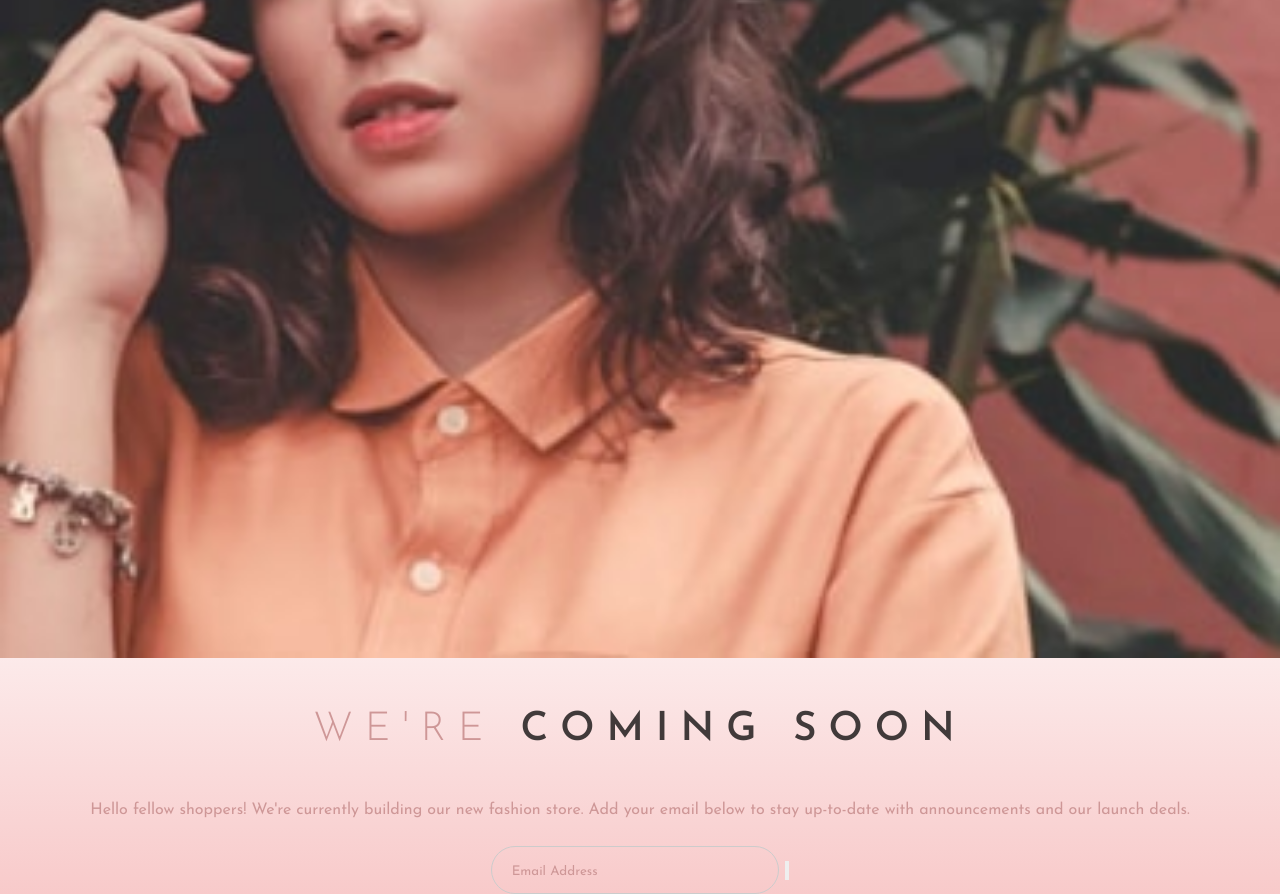
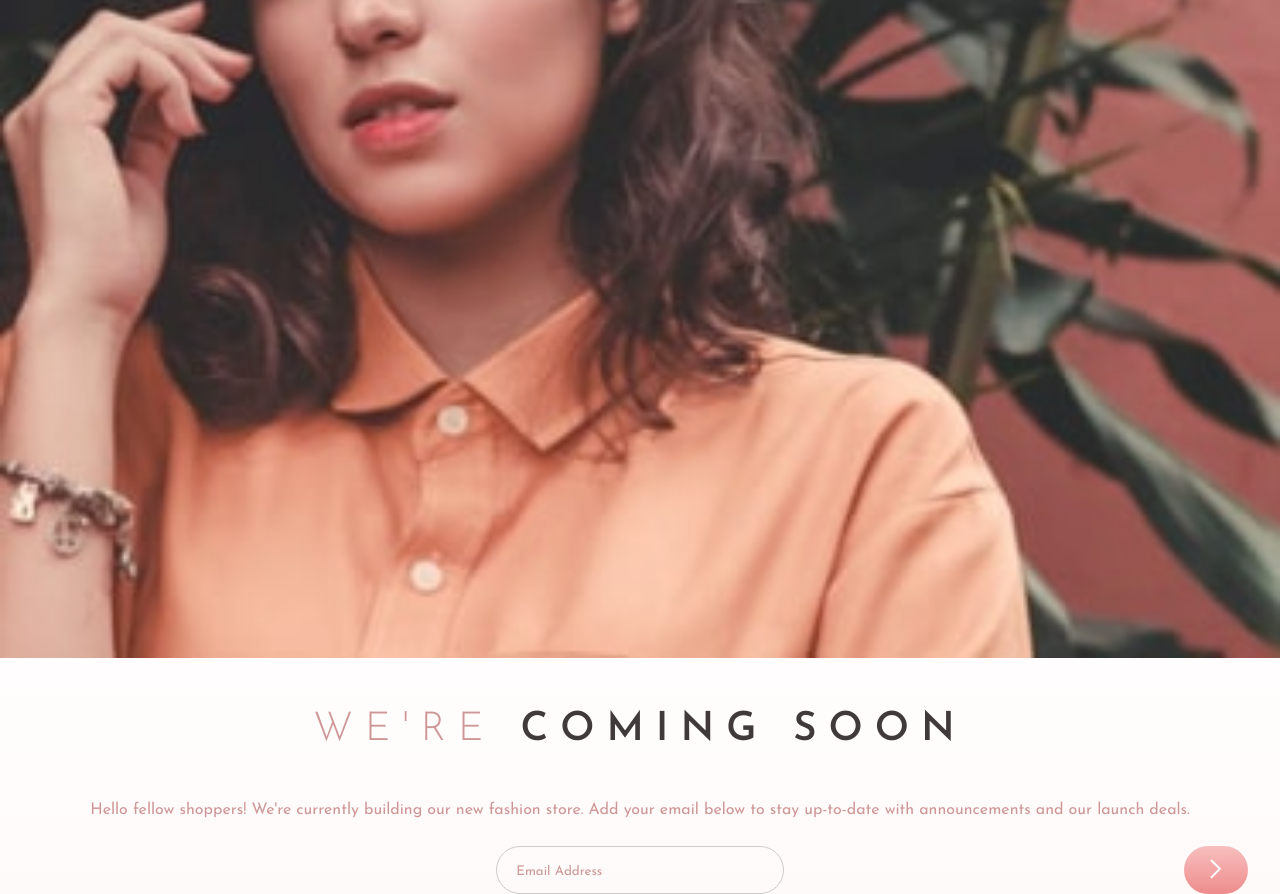
Before and after one commit to nilberm/Web-Project, a plain HTML site: page index.html in a window 1280 px wide. Shown: the part 296-1190 px from the top of the page. Drawn offline with Linux system fonts and the light colour scheme.

Commit message:
"Botão quase pronto"

```diff
--- a/index.html
+++ b/index.html
@@ -29,7 +29,8 @@
     </div>
     <form action="">
       <input type="email" id="email" placeholder="Email Address">
-      <input type="button" value="">
+      <input type="button" value="enviar" hidden>
+      <button id="custonBtn"><img src="images/icon-arrow.svg" alt=""></button>
     </form>
 
   </div>
--- a/style.css
+++ b/style.css
@@ -29,7 +29,7 @@ font-family: 'Josefin Sans', sans-serif;
 
 */
 body{
-    background: linear-gradient(hsl(0, 0%, 100%), rgb(240, 146, 146));
+    background: linear-gradient(hsl(0, 0%, 100%), hsl(0, 100%, 98%));
     height: 100vh;
 }
 #container{
@@ -87,3 +87,14 @@ input::placeholder {
     font-family: 'Josefin Sans', sans-serif;
 
 }
+
+#custonBtn{
+    position: fixed;
+    right: 2rem;
+    width: 4rem;
+    height: 3rem;
+    border: none;
+    /* box-shadow: 2px 2px 10px; */
+    border-radius: 5rem;
+    background-image: linear-gradient(hsl(0, 80%, 86%), hsl(0, 74%, 74%));
+}
```
